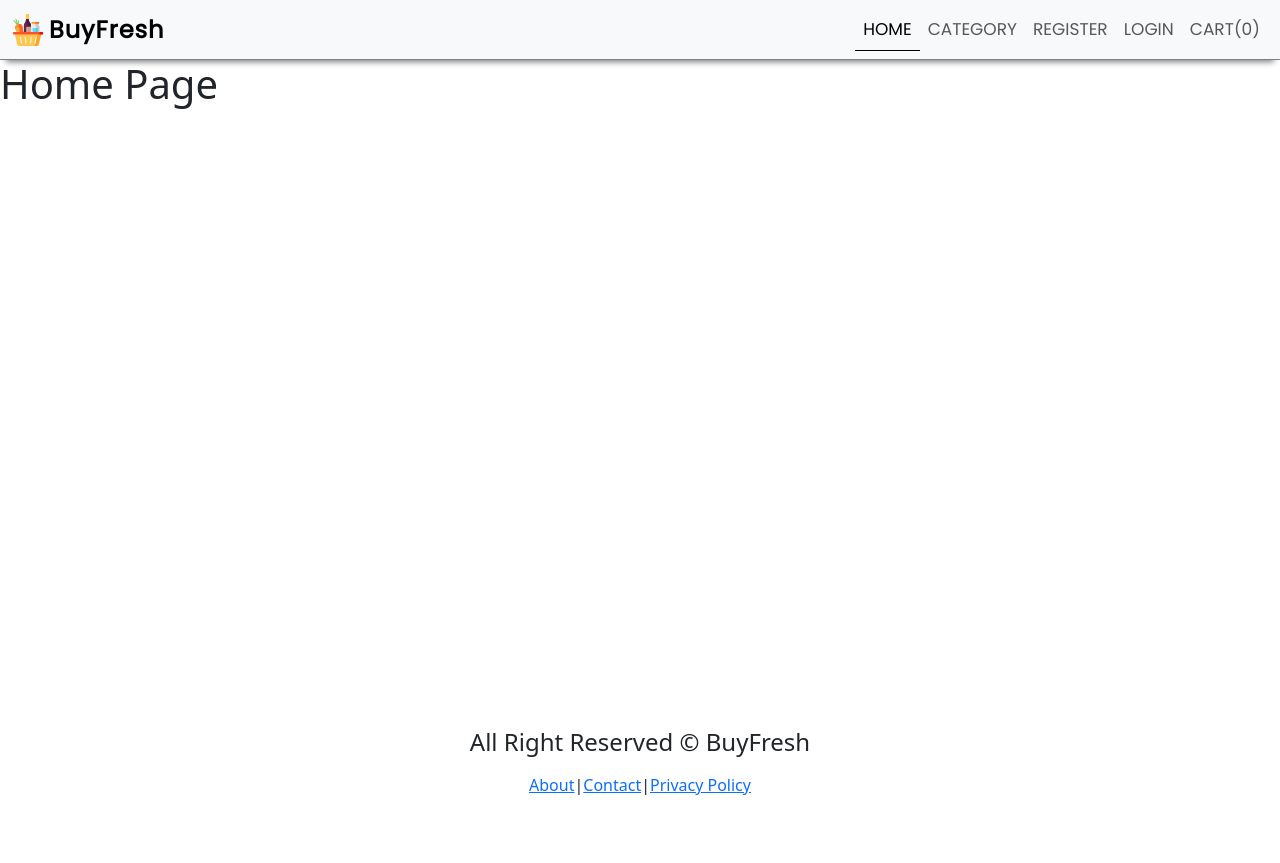
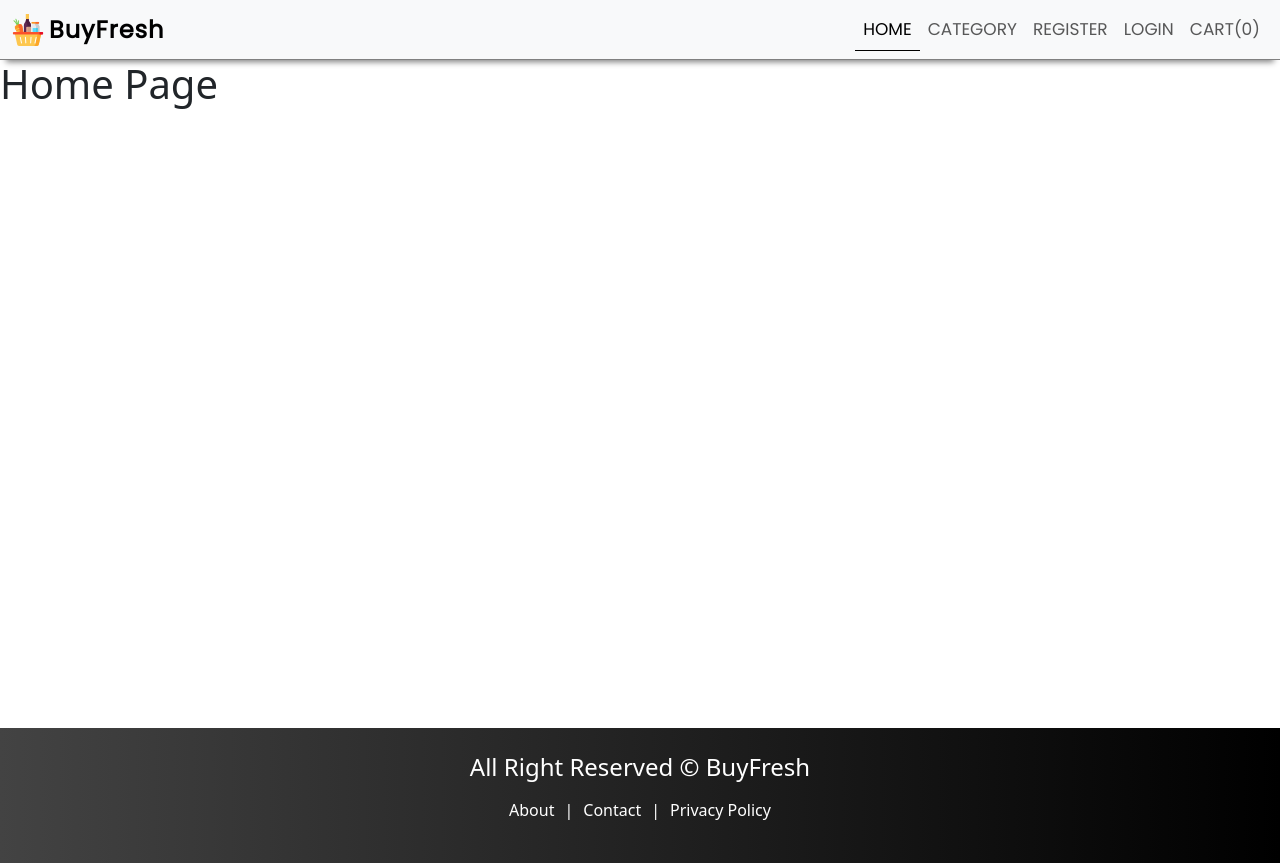
Before and after one commit to Nikhilx210/Grocery-Portal, a React (Create React App) app in the folder client/: page / in a window 1280 px wide. Before the commit the page ends 813 px from the top, so only its background shows below. Built offline with nearby package versions, Linux system fonts and the light colour scheme; the HTML template or start-up script is replaced by a standard one.

Commit message:
Minor_Changes_index.css

```diff
--- a/client/src/index.css
+++ b/client/src/index.css
@@ -28,3 +28,51 @@
 .active{
   border-bottom: 1px solid black;
 }
+
+.footer{
+  color: white;
+  padding: 25px;
+  background: #000000;
+  background: -webkit-linear-gradient(
+    to right,
+    #434343,
+    #000000
+  );
+  background: linear-gradient(to right,#434343,#000000);
+}
+.footer a{
+  text-decoration: none;
+  color: white;
+  padding: 10px;
+}
+.footer a:hover{
+  color: #ffefba;
+  border-bottom: 1px solid #ffefba;
+}
+
+.pnf{
+  display: flex;
+  min-height: 65vh;
+  flex-direction: column;
+  align-items: center;
+  justify-content: center;
+}
+.pnf-title{
+  font-size: 100px;
+  font-weight: 700;
+}
+.pnf-heading{
+  font-weight: normal;
+}
+.pnf-btn{
+  text-decoration: none;
+  color: #000000;
+  border: 1px solid black;
+  padding: 10px;
+  margin-top: 10px;
+  border-radius: 5px;
+  font-weight: 500;
+}
+.pnf-btn:hover{
+  background: #eeecec;
+}
```
